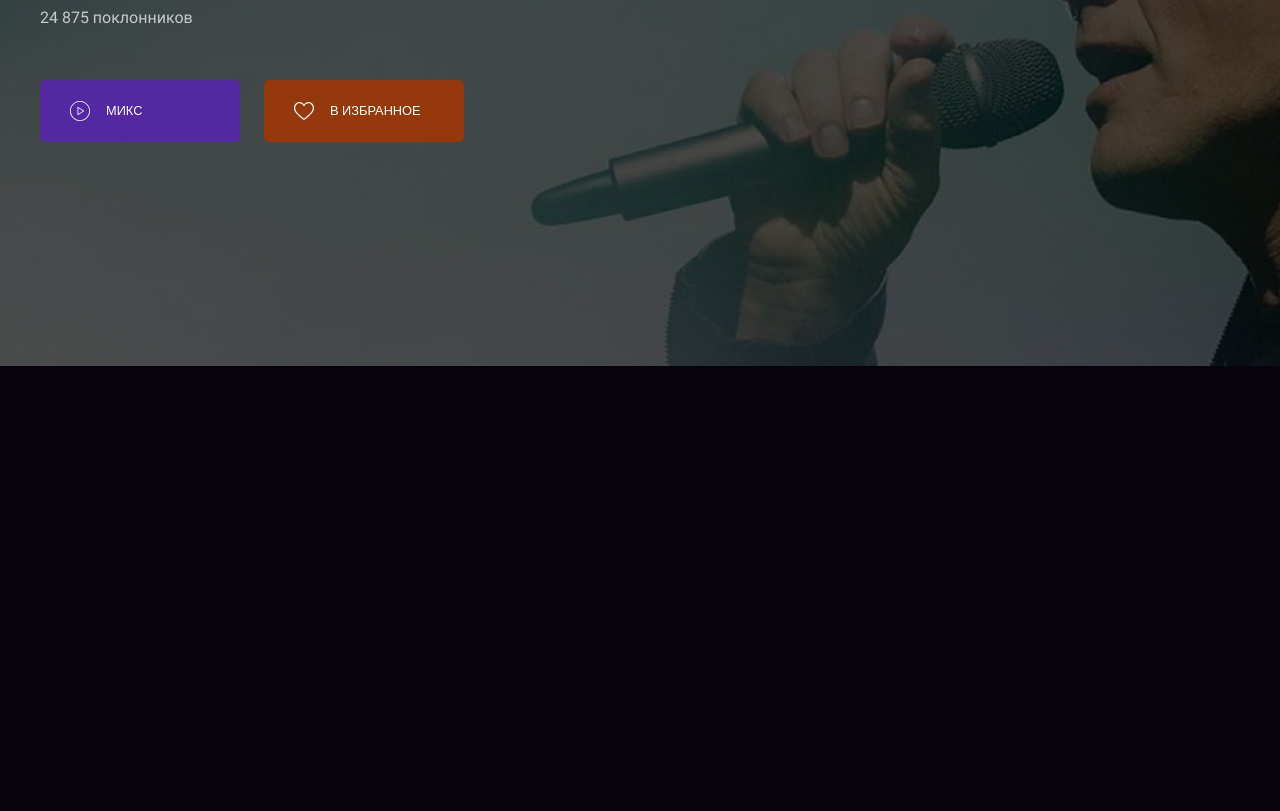
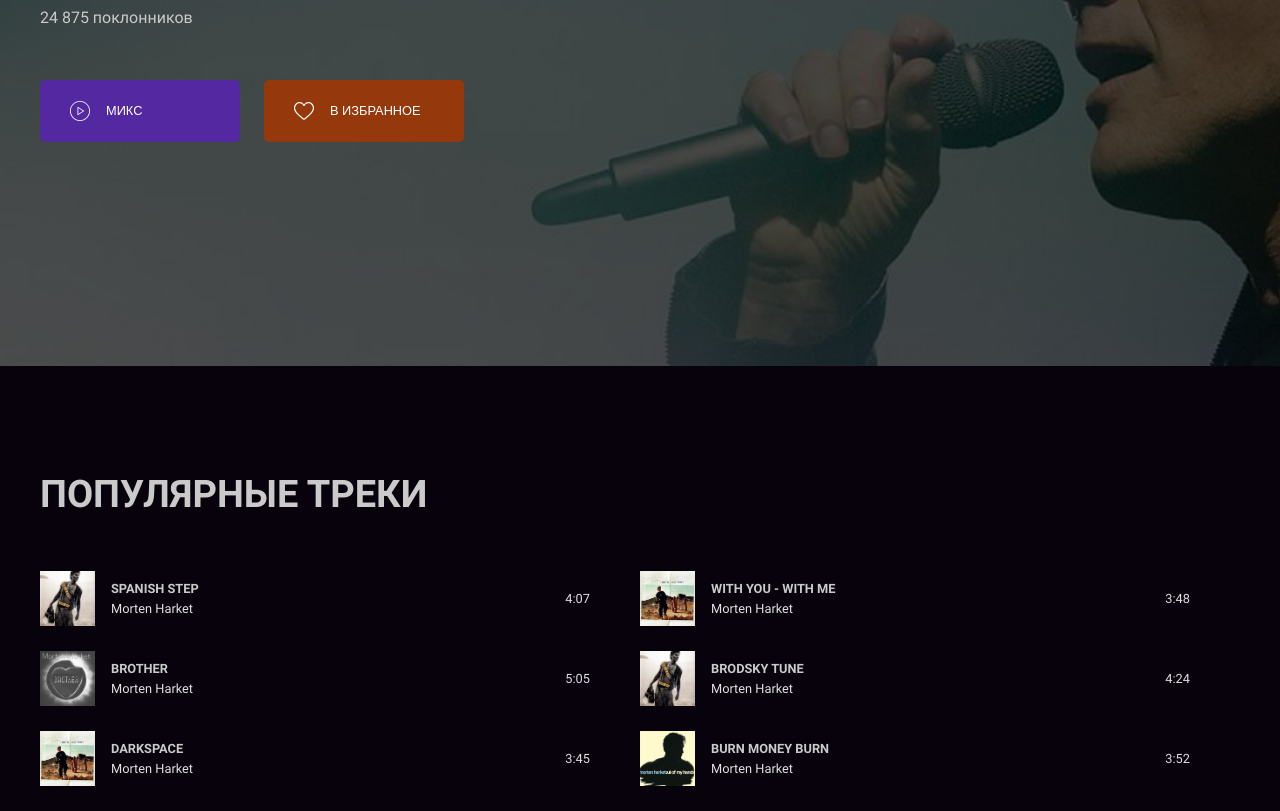
Before and after one commit to sulianova/layout-designer-project-56, a website: page src/artist.html in a window 1280 px wide. Shown: the part 348-1159 px from the top of the page. Before the commit the page ends 800 px from the top, so only its background shows below. Drawn offline with Linux system fonts and the light colour scheme.

Commit message:
add page-popular-track

```diff
--- a/src/artist.html
+++ b/src/artist.html
@@ -40,5 +40,69 @@
     </div>
   </section>
 
+  <main>
+    <section id="page-popular-track" class="tracks pt-100 d-flex container fd-column">
+      <h2 class="pb-48">Популярные треки</h2>
+      <div class="box d-flex justify-content-center flex-wrap">
+
+        <div class="track d-flex">
+          <img src="./images/Wild Seed.png" alt="Wild Seed">
+          <div class="track-info d-flex fd-column justify-content-center">
+            <h3 class="track-title">Spanish Step</h3>
+            <span class="track-name">Morten Harket</span>
+          </div>
+          <span class="time">4:07</span>
+        </div>
+
+        <div class="track d-flex">
+          <img src="./images/Letter from Egypt.png" alt="Letter from Egypt">
+          <div class="track-info d-flex fd-column justify-content-center">
+            <h3 class="track-title">With You - With Me</h3>
+            <span class="track-name">Morten Harket</span>
+          </div>
+          <span class="time">3:48</span>
+        </div>
+
+        <div class="track d-flex">
+          <img src="./images/Brother.png" alt="Brother">
+          <div class="track-info d-flex fd-column justify-content-center">
+            <h3 class="track-title">Brother</h3>
+            <span class="track-name">Morten Harket</span>
+          </div>
+          <span class="time">5:05</span>
+        </div>
+
+        <div class="track d-flex">
+          <img src="./images/Wild Seed.png" alt="Wild Seed">
+          <div class="track-info d-flex fd-column justify-content-center">
+            <h3 class="track-title">Brodsky Tune</h3>
+            <span class="track-name">Morten Harket</span>
+          </div>
+          <span class="time">4:24</span>
+        </div>
+
+        <div class="track d-flex">
+          <img src="./images/Letter from Egypt.png" alt="Letter from Egypt">
+          <div class="track-info d-flex fd-column justify-content-center">
+            <h3 class="track-title">Darkspace</h3>
+            <span class="track-name">Morten Harket</span>
+          </div>
+          <span class="time">3:45</span>
+        </div>
+
+        <div class="track d-flex">
+          <img src="./images/Out of My Hands.png" alt="Out of My Hands">
+          <div class="track-info d-flex fd-column justify-content-center">
+            <h3 class="track-title">Burn Money Burn</h3>
+            <span class="track-name">Morten Harket</span>
+          </div>
+          <span class="time">3:52</span>
+        </div>
+
+
+      </div>
+    </section>
+  </main>
+
 </body>
 </html>
--- a/src/styles/scss/app.scss
+++ b/src/styles/scss/app.scss
@@ -7,6 +7,7 @@
 @import "./components/form";
 @import "./components/news";
 @import "./components/icon";
+@import "./components/track";
 @import "header";
 @import "footer";
 @import "./pages/home";
--- a/src/styles/scss/atomic.scss
+++ b/src/styles/scss/atomic.scss
@@ -35,6 +35,10 @@
   justify-content: space-between;
 }
 
+.justify-content-evenly {
+  justify-content: space-evenly;
+}
+
 .flex-column {
   flex-direction: column;
 }
@@ -53,6 +57,10 @@
   padding-top: px-to-rem(100px);
 }
 
+.pb-100 {
+  padding-bottom: px-to-rem(100px);
+}
+
 .pb-24 {
   padding-bottom: px-to-rem(24px);
 }
@@ -63,6 +71,10 @@
 
 .pb-50 {
   padding-bottom: px-to-rem(50px);
+}
+
+.pb-48 {
+  padding-bottom: px-to-rem(48px);
 }
 
 .m-a {
--- /dev/null
+++ b/src/styles/scss/components/track.scss
@@ -0,0 +1,26 @@
+.track {
+  img {
+    width: px-to-rem(55px);
+    height: px-to-rem(55px);
+  }
+
+  &-info {
+    flex: 1 1;
+    margin-left: px-to-rem(16px);
+  }
+
+  &-title {
+    @include set-typography(12.8px, 19.2px, 700, uppercase);
+  }
+
+  &-name {
+    @include set-typography(12.8px, 19.2px, 400);
+    color: $gray;
+  }
+
+  .time {
+    @include set-typography(12.8px, 19.2px, 400);
+    margin: auto 0;
+    color: $gray;
+  }
+}
--- a/src/styles/scss/pages/artist.scss
+++ b/src/styles/scss/pages/artist.scss
@@ -33,3 +33,14 @@
     }
   }
 }
+
+.tracks .box {
+  @include set-box(50px, 25px, 374px);
+  margin-right: px-to-rem(50px);
+
+  @include set-media(sm) {
+    @include set-box(50px, 25px, 374px);
+    margin-right: 0;
+  }
+
+}
--- a/src/styles/scss/utils.scss
+++ b/src/styles/scss/utils.scss
@@ -50,11 +50,13 @@
 }
 
 @mixin set-box($x, $y, $item-size) {
-  margin: 0 0 px-to-rem(-$y) px-to-rem(-$x);
+  margin-bottom: px-to-rem(-$y);
+  margin-left: px-to-rem(-$x);
 
   & > * {
     flex: 1 1 $item-size;
-    margin: 0 0 px-to-rem($y) px-to-rem($x);
+    margin-bottom: px-to-rem($y);
+    margin-left: px-to-rem($x);
   }
 }
 
```
Also changed, not shown: src/styles/css/style.css, 1 other file.
